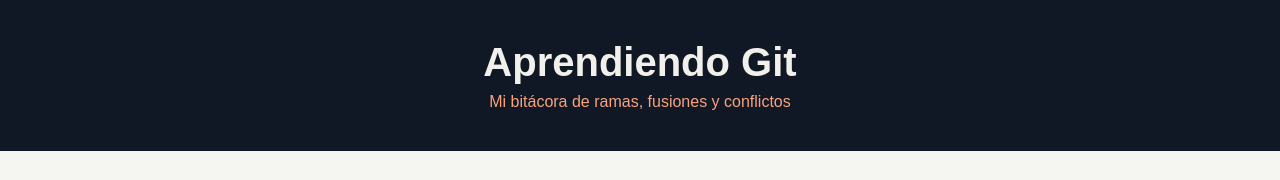
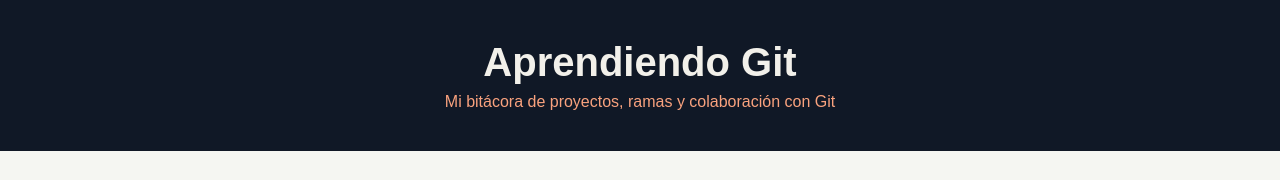
Before and after one commit to Buginette/aprendiendo-git, a plain HTML site: page index.html in a window 1280 px wide. Shown: the top 180 px of the page. Drawn offline with Linux system fonts and the light colour scheme.

Commit message:
Actualiza subtitulo desde rama secundaria

```diff
--- a/index.html
+++ b/index.html
@@ -10,7 +10,7 @@
 <body>
     <header>
         <h1>Aprendiendo Git</h1>
-        <p>Mi bitácora de ramas, fusiones y conflictos</p>
+        <p>Mi bitácora de proyectos, ramas y colaboración con Git</p>
     </header>
     <main>
         <section>
```
